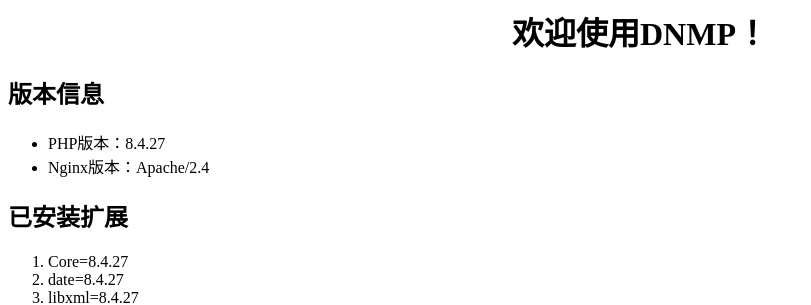
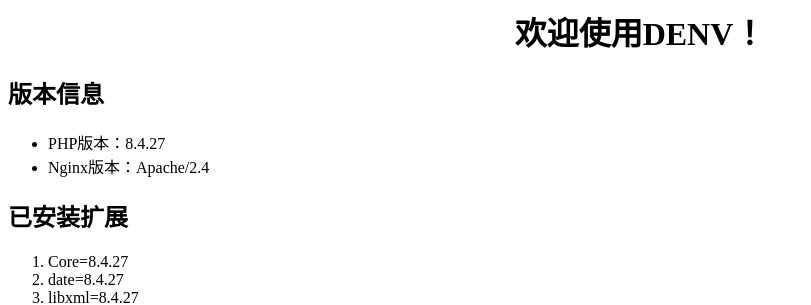
Before and after one commit to taibao/denv, a PHP site: page / in a window 1280 px wide. Shown: the top 305 px of the page, without its empty margins (0-811 px from the left). Run offline with PHP 8.4, Linux system fonts and the light colour scheme.

Commit message:
修改默认页

```diff
--- a/www/xiaoe_admin/public/index.php
+++ b/www/xiaoe_admin/public/index.php
@@ -2,7 +2,7 @@
 error_reporting(E_ALL);
 ini_set('display_errors', 1);
 
-echo '<h1 style="text-align: center;">欢迎使用DNMP！</h1>';
+echo '<h1 style="text-align: center;">欢迎使用DENV！</h1>';
 echo '<h2>版本信息</h2>';
 
 echo '<ul>';
```
Also changed, not shown: 1 other file.
